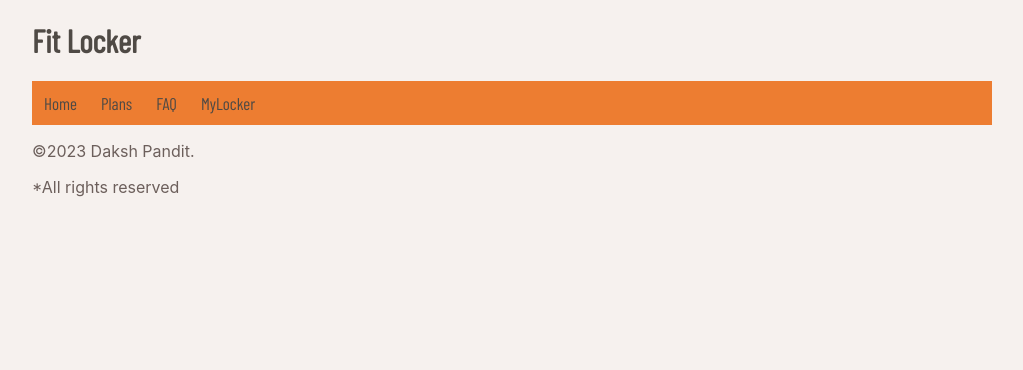
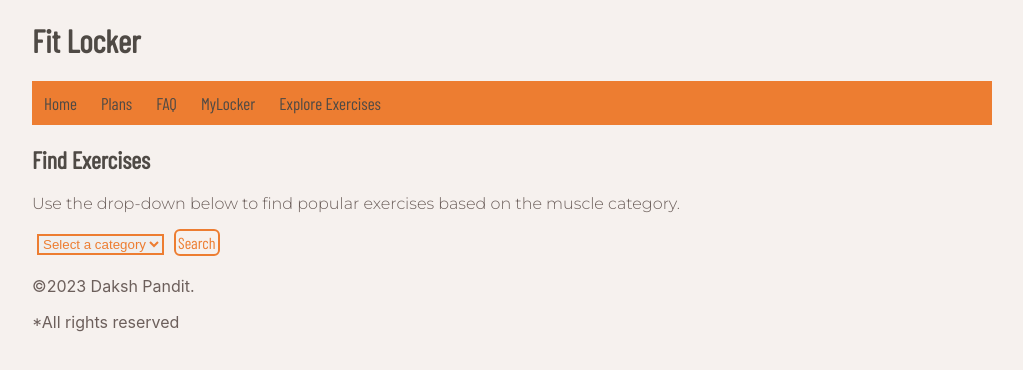
Before and after one commit to dapndit/CS361_portfolio, a React (Create React App) app in the folder 361-react/: page /FindExercises in a window 1280 px wide. Shown: the top 370 px of the page, without its empty margins (128-1151 px from the left). Built offline with nearby package versions, Linux system fonts and the light colour scheme.

Commit message:
implemented find exercise microservice

```diff
--- a/361-react/src/App.css
+++ b/361-react/src/App.css
@@ -220,7 +220,13 @@
 
 
   /*  ----- Form ----- */
-  form {}
+  form {
+  }
+  select {
+    border: 2px solid #ed7d31;
+    color: #ed7d31;
+    margin: 5px ;
+  }
   fieldset {}
     legend {}
   label {}
@@ -232,6 +238,7 @@
     background-color: rgb(246,241,238);
     font-family: 'Barlow Condensed', sans-serif;
     padding: 2px;
+    margin-left: 5px;
     /* box-shadow: rgba(0, 0, 0, 0.07) 0px 2px 4px 0px, rgba(0, 0, 0, 0.05) 0px 1px 1.5px 0px; */
     font-size: 16px;
   }
--- a/361-react/src/App.js
+++ b/361-react/src/App.js
@@ -1,5 +1,5 @@
 import React from 'react';
-import { BrowserRouter, Routes, Route } from 'react-router-dom';
+import { BrowserRouter, Routes, Route, Router, Switch } from 'react-router-dom';
 
 
 
@@ -8,7 +8,7 @@ import HomePage from './pages/HomePage.js';
 import FAQ from './pages/faq.js';
 import Plans from './pages/plans.js';
 import MyLocker from './pages/MyLocker.js';
-
+import FindExercises from './pages/FindExercises.js';
 import './App.css';
 
 
@@ -28,6 +28,7 @@ function App() {
             <Route path="/plans" element={<Plans/>}/>
             <Route path="/faq" element={<FAQ/>}/>
             <Route path="/MyLocker" element={<MyLocker/>}/>
+            <Route path="/FindExercises" element={<FindExercises/>}/>
           </Routes>
         </section>
 
--- a/361-react/src/components/nav.js
+++ b/361-react/src/components/nav.js
@@ -8,6 +8,7 @@ function Nav(){
             <Link to="../plans">Plans</Link>
             <Link to="../faq">FAQ</Link>
             <Link to="../MyLocker">MyLocker</Link>
+            <Link to="../FindExercises">Explore Exercises</Link>
         </nav>
     );
 }
--- /dev/null
+++ b/361-react/src/pages/FindExercises.js
@@ -0,0 +1,95 @@
+import React, { useState } from 'react';
+import { Link } from 'react-router-dom';
+
+function FindExercises() {
+  const [selectedCategory, setSelectedCategory] = useState('');
+  const [exerciseData, setExerciseData] = useState([]);
+
+  const handleSearch = async () => {
+    if (!selectedCategory) {
+      alert('Please select a category');
+      return;
+    }
+
+    try {
+      const response = await fetch('https://kimryan707.pythonanywhere.com/get_exercises', {
+        method: 'POST',
+        headers: {
+          'Content-Type': 'application/json',
+        },
+        body: JSON.stringify({ 'muscle category': selectedCategory }),
+      });
+
+      if (response.ok) {
+        const data = await response.json();
+        setExerciseData(Object.entries(data).map(([exerciseName, { url }]) => ({ exerciseName, url })));
+      } else {
+        throw new Error('Failed to fetch data');
+      }
+    } catch (error) {
+      console.error(error);
+      // Handle error states or display error message to the user
+    }
+  };
+
+  const muscleCategories = [
+    'chest',
+    'forearms',
+    'lats',
+    'middle back',
+    'lower back',
+    'neck',
+    'quadriceps',
+    'hamstrings',
+    'calves',
+    'triceps',
+    'traps',
+    'shoulders',
+    'abdominals',
+    'glutes',
+    'biceps',
+    'adductors',
+    'abductors',
+  ];
+
+  return (
+    <>
+      <h2> Find Exercises </h2>
+      <p>Use the drop-down below to find popular exercises based on the muscle category.</p>
+      <select value={selectedCategory} onChange={(e) => setSelectedCategory(e.target.value)}>
+        <option value="">Select a category</option>
+        {muscleCategories.map((category) => (
+          <option key={category} value={category}>
+            {category}
+          </option>
+        ))}
+      </select>
+      <button onClick={handleSearch}>Search</button>
+      {exerciseData.length > 0 && (
+        <div>
+          <h3>Exercise Data for {selectedCategory}</h3>
+          <table>
+            <thead>
+              <tr>
+                <th>Exercise Name</th>
+                <th>Learn More</th>
+              </tr>
+            </thead>
+            <tbody>
+              {exerciseData.map(({ exerciseName, url }, index) => (
+                <tr key={index}>
+                  <td>{exerciseName}</td>
+                  <td>
+                    <a href={url} target="_blank" rel="noopener noreferrer">{url}</a>
+                  </td>
+                </tr>
+              ))}
+            </tbody>
+          </table>
+        </div>
+      )}
+    </>
+  );
+}
+
+export default FindExercises;
```
